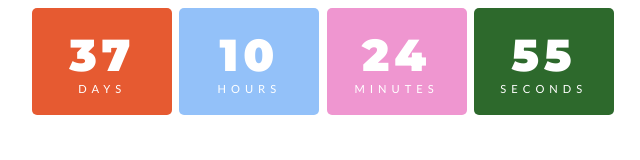
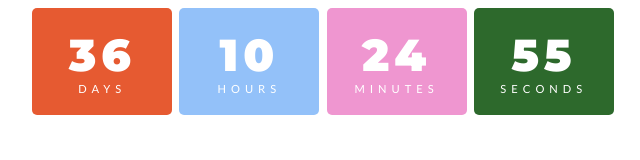
Before and after one commit to GeorgiaHav/countdown-, a plain HTML site: page index.html in a window 1280 px wide. Shown: the full height of the page, 317-957 px from the left. Drawn offline with Linux system fonts and the light colour scheme.

Commit message:
Update index.html

```diff
--- a/index.html
+++ b/index.html
@@ -103,7 +103,7 @@ body{
 </body>
 <script>
     const year = new Date().getFullYear();
-const myDate = new Date('Sep 26, 2025 18:00:00');
+const myDate = new Date('Sep 25, 2025 18:00:00');
 console.log(myDate);
 
 // countdown
```
